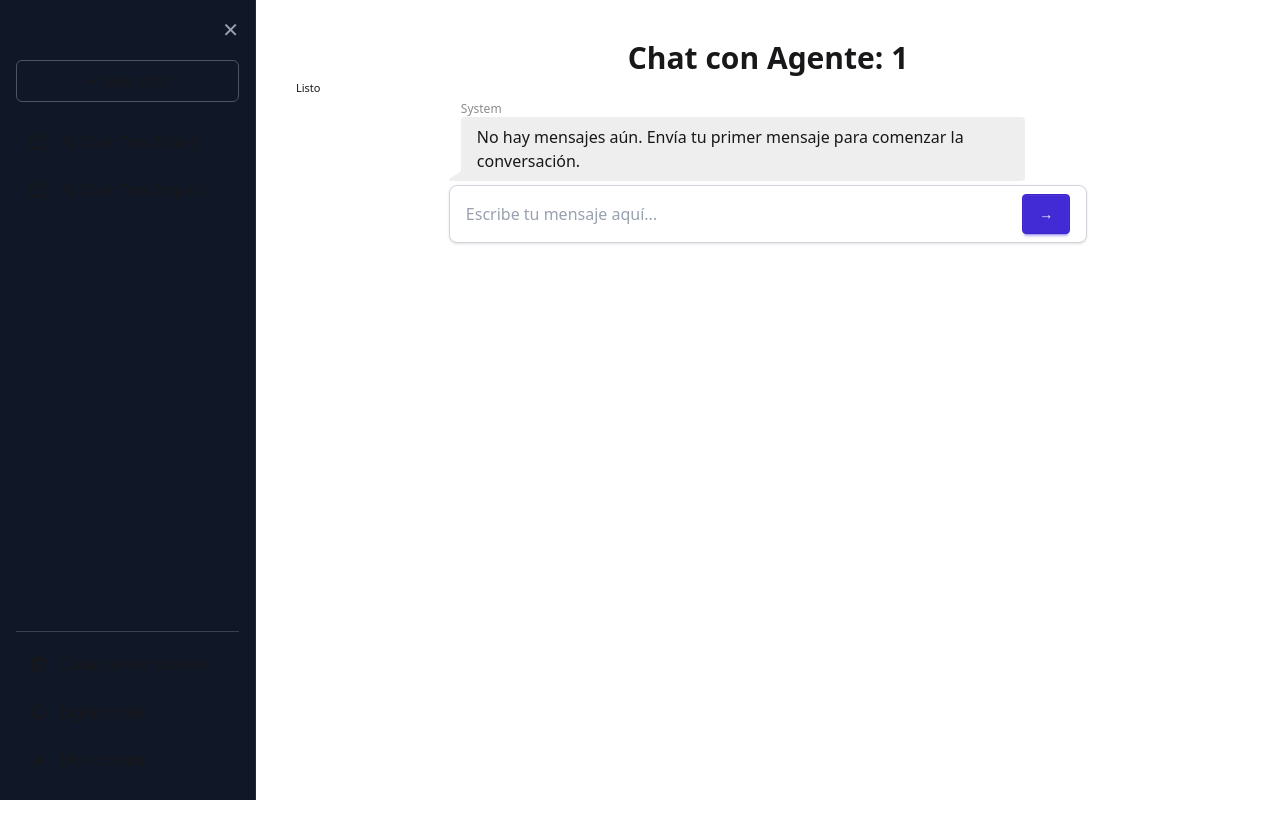
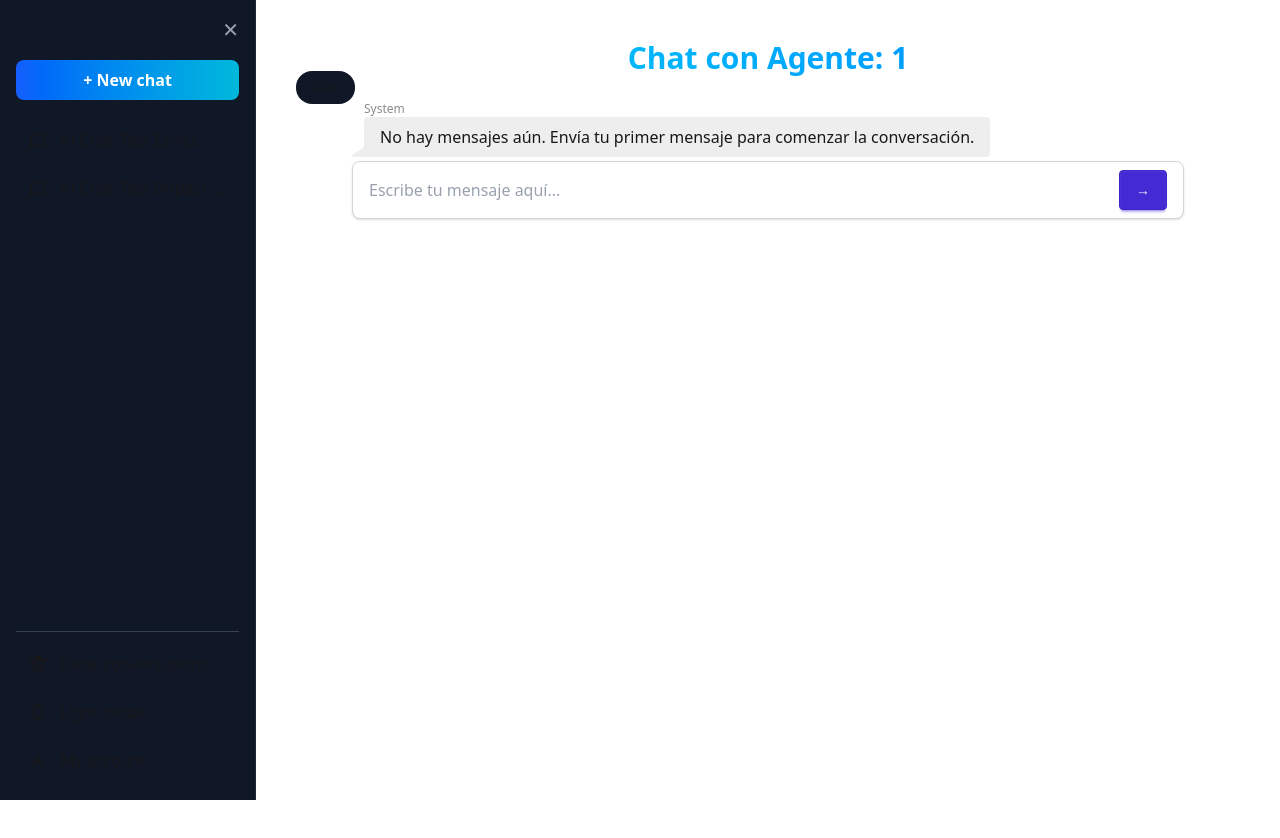
Before and after one commit to lesquel/agent-python-ia, an Angular app in the folder fronted/: page /chat/1 in a window 1280 px wide. Shown: the top 838 px of the page. Built offline with nearby package versions, Linux system fonts and the light colour scheme.

Commit message:
refactor(sidebar) sidebar style matches with the style at home

```diff
--- a/fronted/src/app/modules/chat/component/sidebar/sidebar.html
+++ b/fronted/src/app/modules/chat/component/sidebar/sidebar.html
@@ -8,7 +8,7 @@
     </button>
 
     <!-- Botón de nuevo chat -->
-    <button class="border border-gray-600 rounded-md p-2 mb-4 hover:bg-gray-700 transition cursor-pointer">
+    <button class="bordertext-center rounded-lg bg-gradient-to-r from-blue-600 to-cyan-500 hover:from-blue-500 hover:to-cyan-400 transition-all cursor-pointer py-2 px-4 mb-4 text-white font-semibold">
         + New chat
     </button>
 
@@ -42,8 +42,5 @@
             icon="M5.121 17.804A9.004 9.004 0 0112 15c2.216 0 4.244.806 5.879 2.137M15 11a3 3 0 11-6 0 3 3 0 016 0z"
             >
         </app-chat-button>
-        <!-- <button class="w-full text-left p-3 hover:bg-gray-700 rounded cursor-pointer">Clear conversations</button>
-        <button class="w-full text-left p-3 hover:bg-gray-700 rounded cursor-pointer">Light mode</button>
-        <button class="w-full text-left p-3 hover:bg-gray-700 rounded cursor-pointer">My account</button> -->
     </div>
 </aside>
--- a/fronted/src/app/modules/chat/pages/chat/chat.html
+++ b/fronted/src/app/modules/chat/pages/chat/chat.html
@@ -1,25 +1,27 @@
 <div class="flex h-screen">
   <app-sidebar></app-sidebar>
 
-  <div class="chat-container w-full p-10 flex flex-col items-center justify-between">
+  <div class="chat-container w-full p-10">
+    <!-- header -->
     <div class="chat-header w-full flex flex-col">
-      <h3 class="text-3xl font-bold text-center">
+      <h3 class="text-3xl font-bold text-center text-balance bg-clip-text text-transparent bg-gradient-to-r from-cyan-400 to-blue-500">
         Chat con Agente: {{ id() }}
       </h3>
       <div
-        class="status-indicator w-full"
+        class="status-indicator max-w-[40px] text-center"
         [ngClass]="{
             'sending': isSending,
             'idle': !isSending
           }"
       >
         <span class="status-dot"></span>
-        <span class="status-text text-center"
+        <span class="status-text text-center text-xs px-4 py-2 rounded-2xl bg-gray-900 border-gray-800"
           >{{ isSending ? 'Enviando...' : 'Listo' }}</span
         >
       </div>
     </div>
 
+    <!-- chat container -->
     <div
       class="max-w-4xl mx-auto px-4 sm:px-6 lg:px-8 relative min-h-screen pb-20"
     >
```
